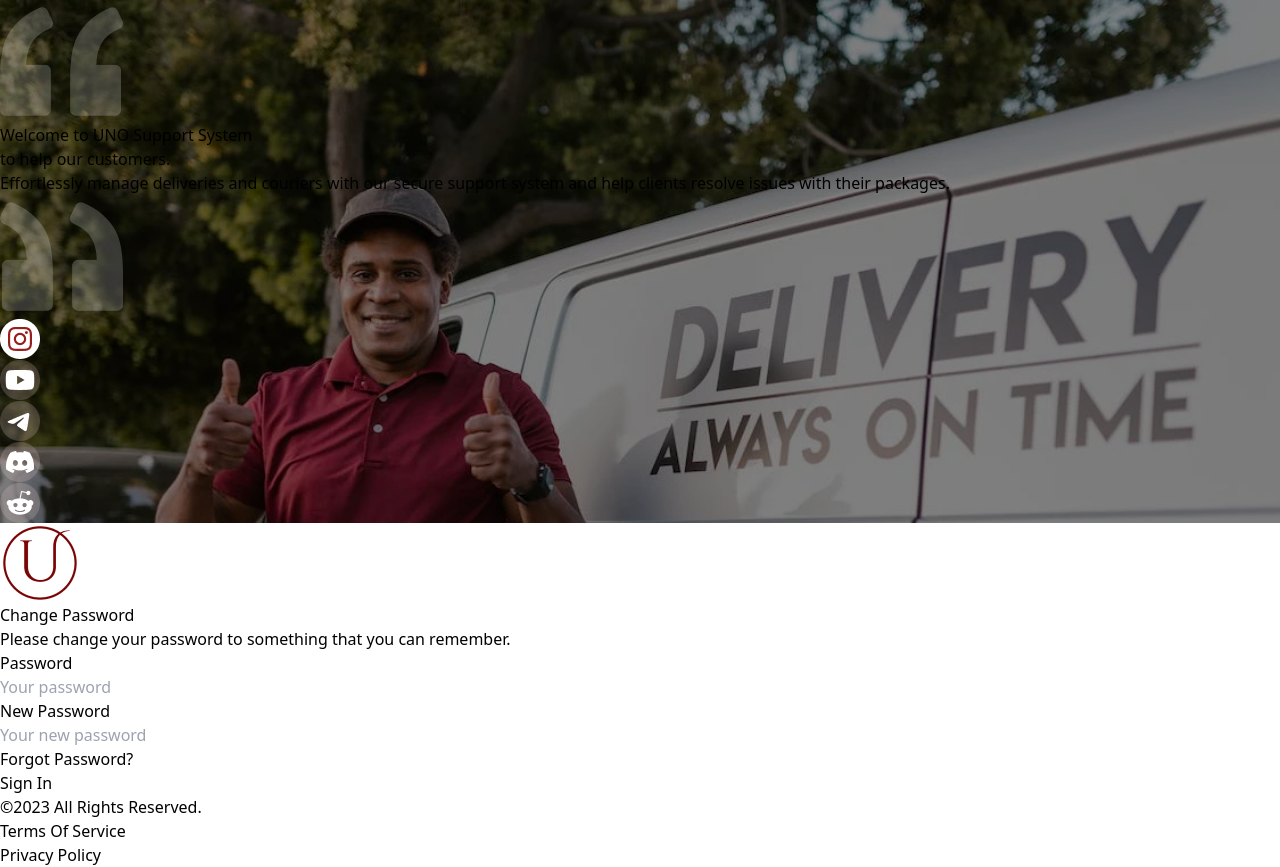
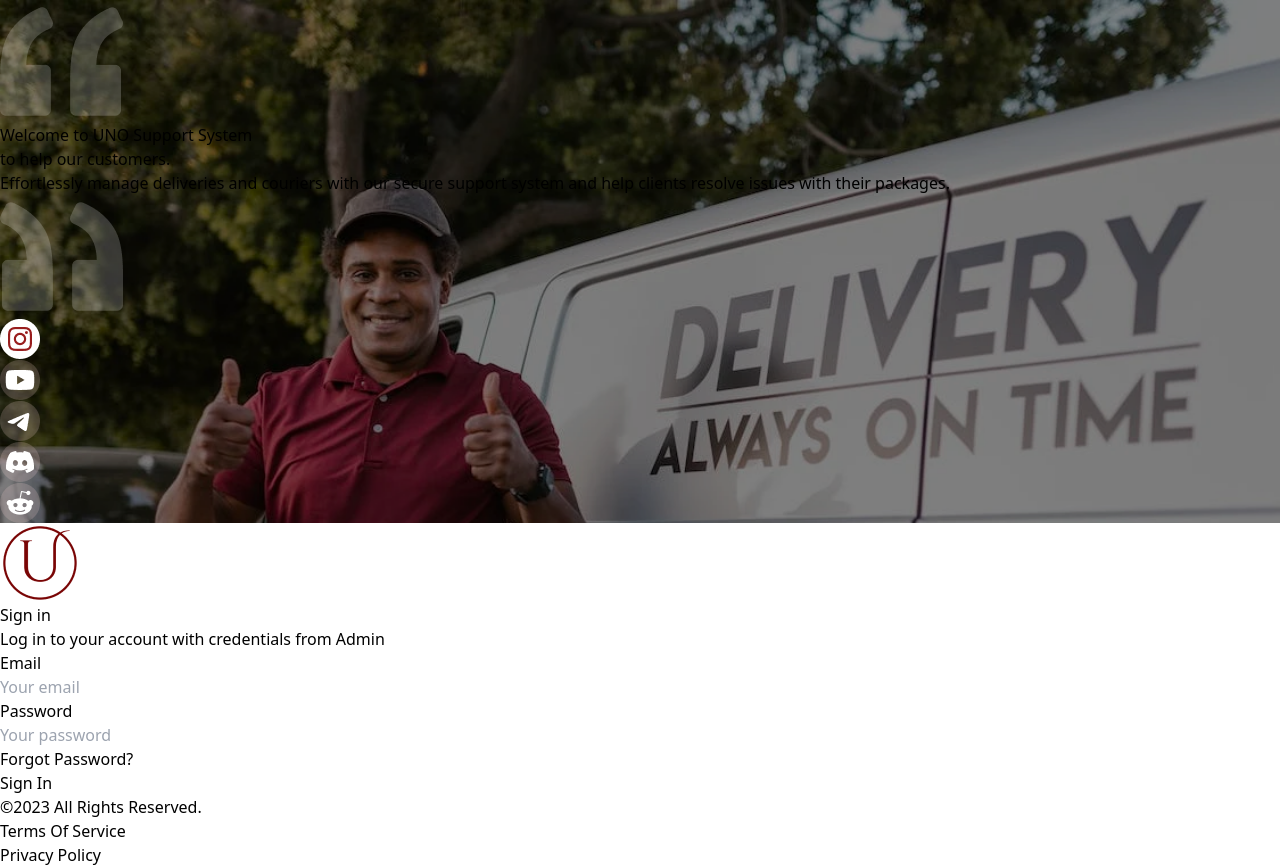
Before and after one commit to desmigor/uno-dashboard, a React (Vite) app: page / in a window 1280 px wide. Built offline with nearby package versions, Linux system fonts and the light colour scheme.

Commit message:
redo routing

```diff
--- a/src/routes/public/index.jsx
+++ b/src/routes/public/index.jsx
@@ -8,11 +8,9 @@ function Public() {
   return (
     <>
         <Routes>
-            {/* <Route index element={<Login />} /> */}
+            <Route index element={<Login />} />
             <Route
-            // path={CHANGE_PASSWORD}
-            index
-            element={<ChangePassword />} />
+            path={CHANGE_PASSWORD} element={<ChangePassword />} />
         </Routes>
     </>
   )
```
